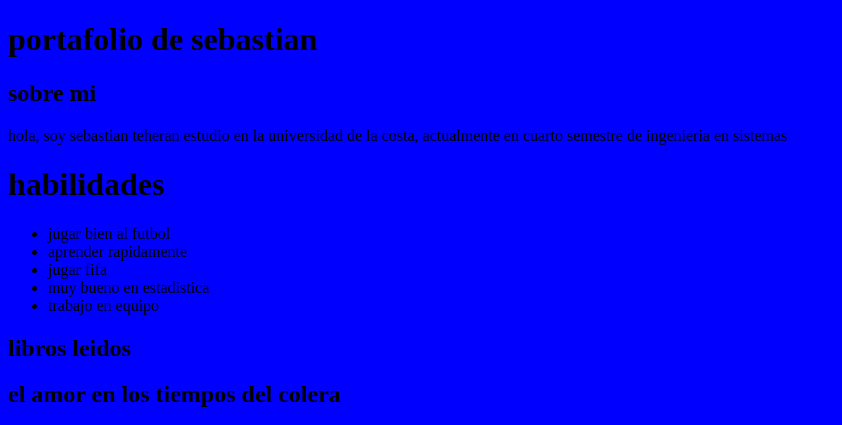
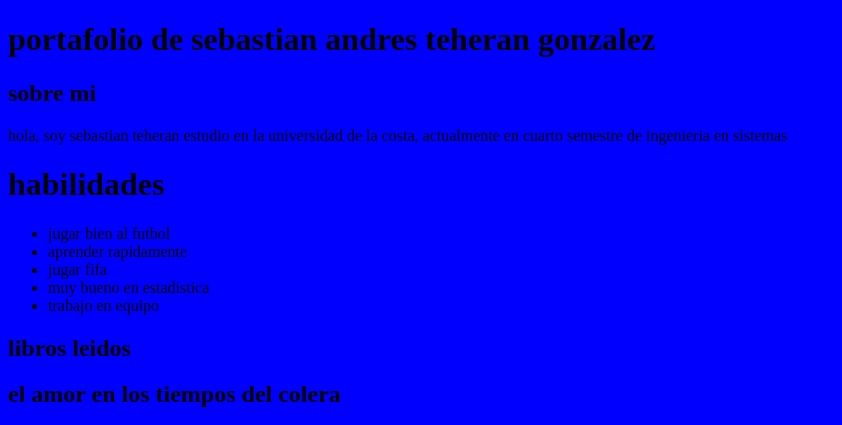
Before and after one commit to sebastian32102/portafolio_p, a plain HTML site: page index.html in a window 1280 px wide. Shown: the top 425 px of the page, without its empty margins (0-842 px from the left). Drawn offline with Linux system fonts and the light colour scheme.

Commit message:
commit numero once

```diff
--- a/index.html
+++ b/index.html
@@ -11,7 +11,7 @@
     </style>
 </head>
 <body>
-    <h1>portafolio de sebastian</h1>
+    <h1>portafolio de sebastian andres teheran gonzalez</h1>
     <h2>sobre mi</h2>
     <p>hola, soy sebastian teheran estudio en la universidad de la costa, actualmente en cuarto semestre de ingenieria en sistemas</p>
 
```
